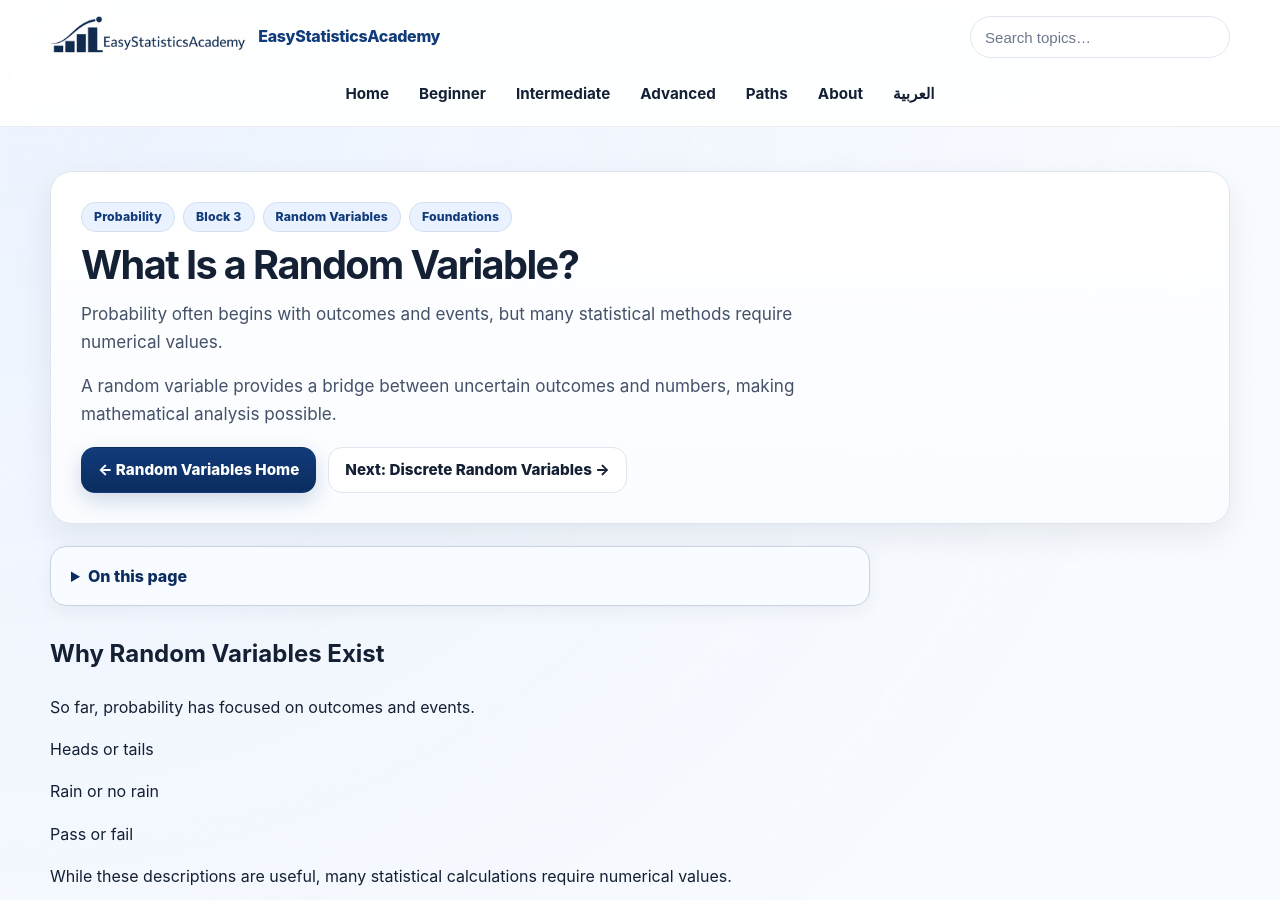
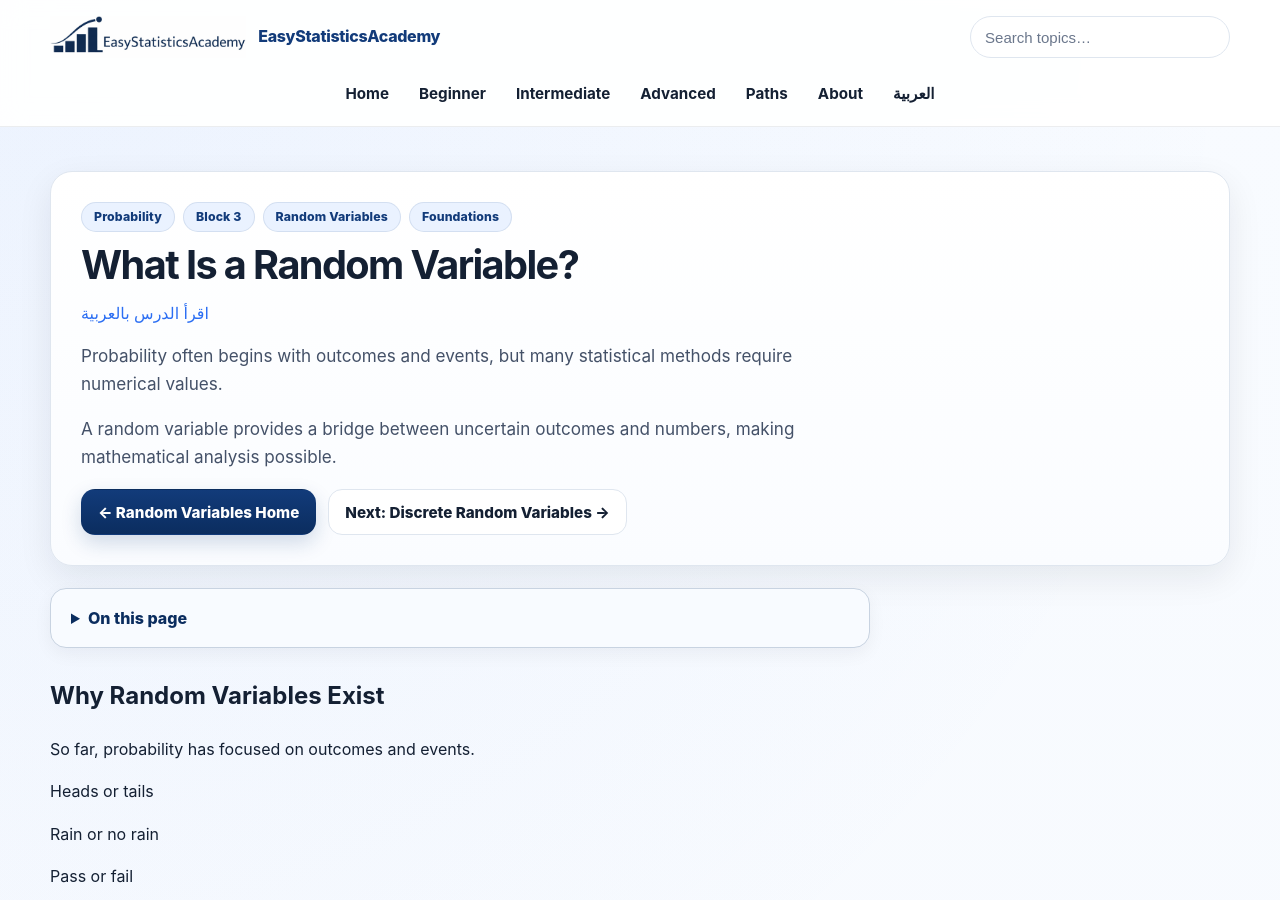
Before and after one commit to ammar-homaida-statistics/easystatisticsacademy, a Jekyll site: the page built from probability/random-variables/what-is-a-random-variable/index.md, in a window 1280 px wide and 900 px high. Built offline with Jekyll 4.4.1, drawn with Linux system fonts in a browser that asks for light colours.

Commit message:
Batch #78: reciprocal Arabic link for random-variable introduction

```diff
--- a/probability/random-variables/what-is-a-random-variable/index.md
+++ b/probability/random-variables/what-is-a-random-variable/index.md
@@ -39,7 +41,7 @@ sidebar: false
       <span class="badge">Foundations</span>
     </div>
 
-    <h1>What Is a Random Variable?</h1>
+    <h1>What Is a Random Variable?</h1><p><a href="/ar/probability/random-variables/what-is-a-random-variable/" lang="ar" dir="rtl">اقرأ الدرس بالعربية</a></p>
 
     <p class="lead">
       Probability often begins with outcomes and events, but many statistical methods require numerical values.
```
Also changed, not shown: other parts of probability/random-variables/what-is-a-random-variable/index.md (+2 -0 lines).
